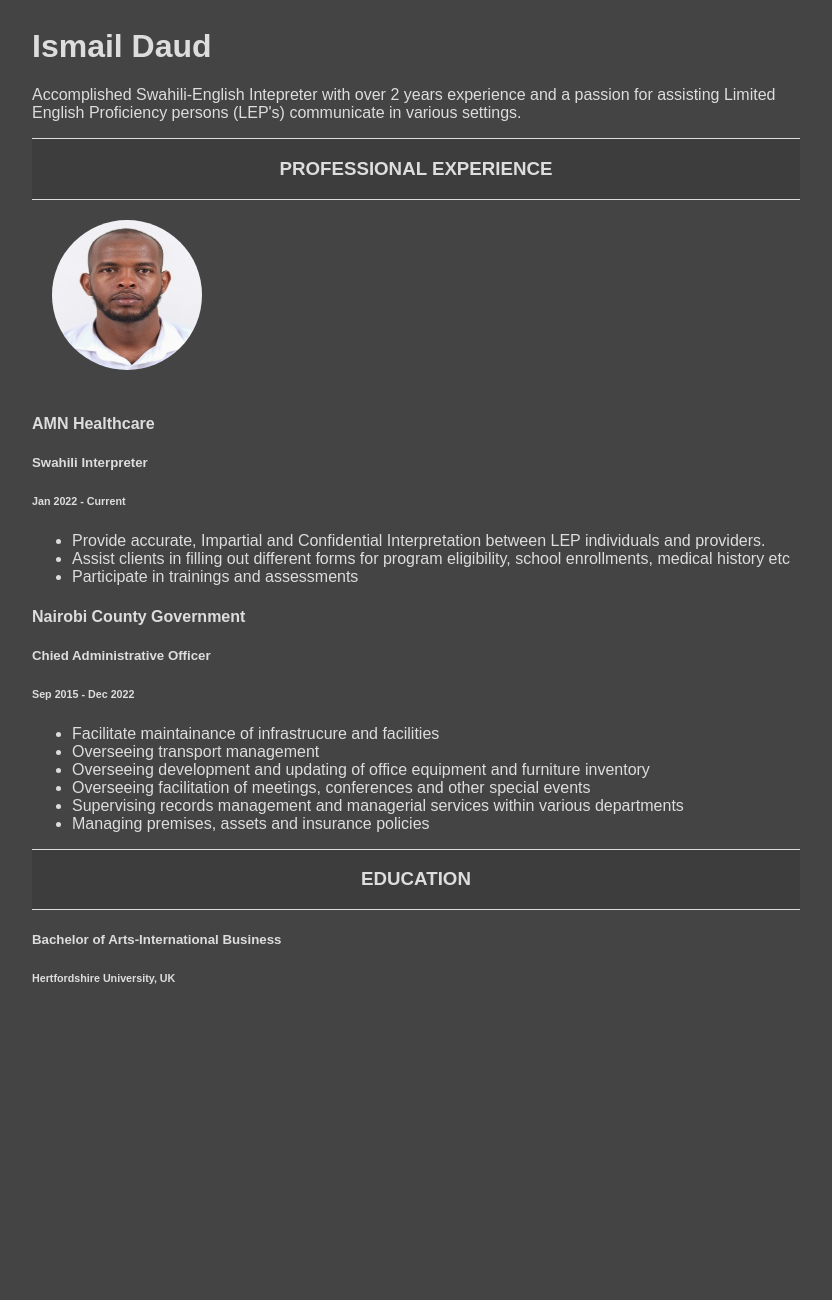
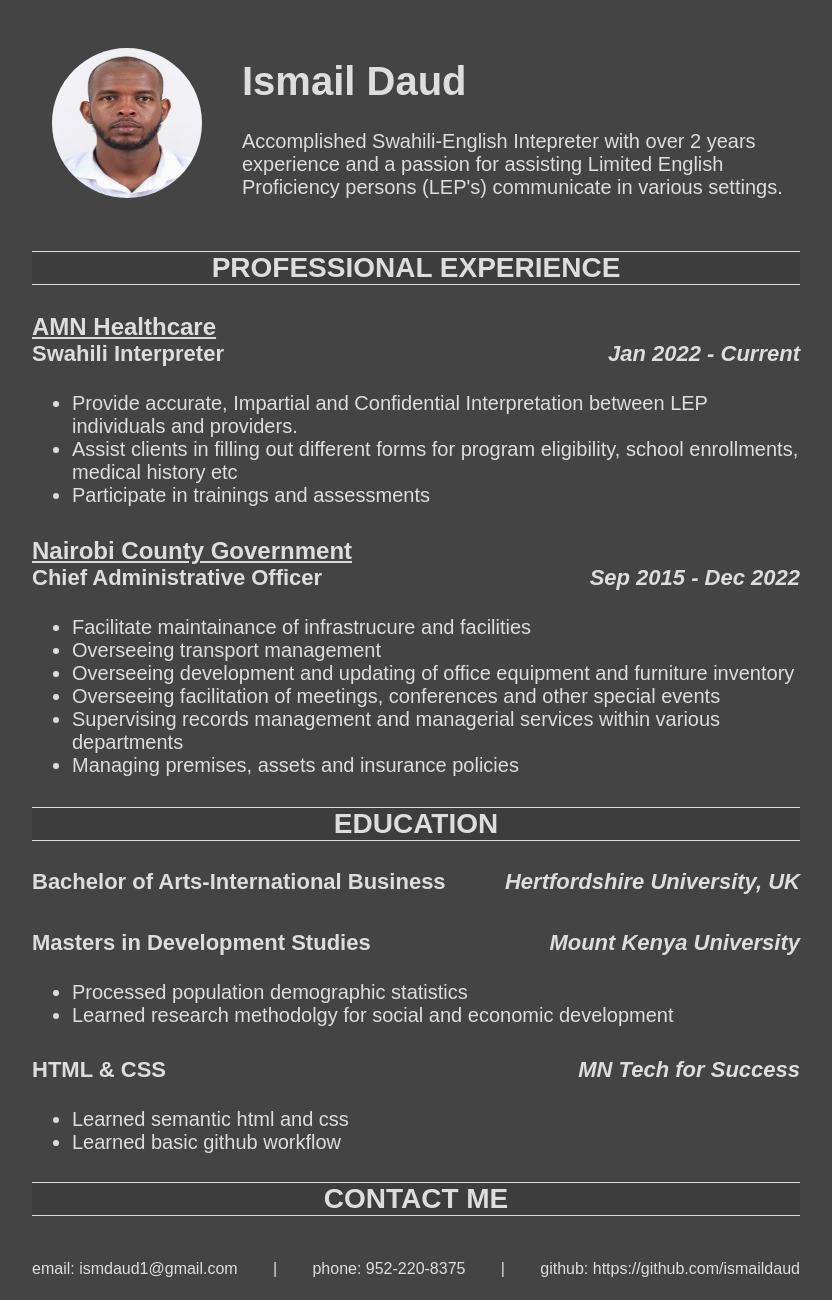
Before and after one commit to ismaildaud/ismaildaud.github.io, a plain HTML site: page index.html in a window 1280 px wide. Shown: the part 100-1400 px from the top of the page, without its empty margins (224-1056 px from the left). Before the commit the page ends 1212 px from the top, so only its background shows below. Drawn offline with Linux system fonts and the light colour scheme; files whose address does not match are found by name.

Commit message:
image,semantic elements, flexbox

```diff
--- a/index.html
+++ b/index.html
@@ -7,21 +7,27 @@
   <link rel="stylesheet" href="style.css" />
 </head>
 <body>
-  <div>
+
+  <header>
+    <div class="profile-section">
+      <img src="daudismailpic.jpg" alt="Profile Picture" class="profile-pic">
+    </div>
+    <div>
     <h1>Ismail Daud</h1>
     <p>Accomplished Swahili-English Intepreter with over 2 years experience and a passion for assisting Limited English Proficiency persons (LEP's) communicate in various settings. </p>
-  </div>
+    </div>
+  </header>
 
-  <div class="exp-header">
+  <section class="experience">
     <h3>Professional Experience</h3>
-  </div>
-  <div class="profile-section">
-    <img src="C:\Users\User\OneDrive\Documents\ismaildaud.github.io\daudismailpic.jpg" alt="Profile Picture" class="profile-pic">
-  </div>
-  <div>
+
+
+  <div class="role">
     <h4>AMN Healthcare</h4>
+    <div class="role-header">
     <h5>Swahili Interpreter</h5>
     <h6>Jan 2022 - Current</h6>
+  </div>
 
     <ul>
       <li>Provide accurate, Impartial and Confidential Interpretation between LEP individuals and providers.</li>
@@ -33,10 +39,12 @@
 
   </div>
 
-   <div>
+   <div class="role">
     <h4>Nairobi County Government</h4>
-    <h5>Chied Administrative Officer</h5>
+    <div class="role-header">
+    <h5>Chief Administrative Officer</h5>
     <h6>Sep 2015 - Dec 2022</h6>
+  </div>
 
     <ul>
       <li>Facilitate maintainance of infrastrucure and facilities</li>
@@ -47,14 +55,58 @@
       <li>Managing premises, assets and insurance policies</li>
     </ul>
   </div>
+</section>
 
-  <div class="exp-header">
+  <section class="education">
     <h3>Education</h3>
-  </div>
 
-  <div>
+  <div class="role">
+  <div class="role-header">
     <h5>Bachelor of Arts-International Business</h5>
     <h6>Hertfordshire University, UK</h6>
   </div>
+</div>
+<div class="role">
+  <div class="role-header">
+    <h5>Masters in Development Studies</h5>
+    <h6>Mount Kenya University</h6>
+  </div>
+    <ul>
+      <li> Processed population demographic statistics</li>
+      <li> Learned research methodolgy for social and economic development</li>
+    </ul>
+  </div>
+</div>
+<div class="role"></div>
+  <div class="role-header">
+    <h5>HTML & CSS </h5>
+    <h6>MN Tech for Success</h6>
+  </div>
+    <ul>
+      <li> Learned semantic html and css</li>
+      <li> Learned basic github workflow</li>
+    </ul>
+  </div>
+</div>
+</section>
+<footer>
+  <h3>
+    contact me
+  </h3>
+  <div>
+  <p>
+    email: ismdaud1@gmail.com
+  </p>
+  <p> | </p>
+  <p>
+    phone: 952-220-8375
+  </p>
+  <p> | </p>
+  <p>
+    github: https://github.com/ismaildaud
+  </p>
+</div>
+
+</footer>
 </body>
 </html>
--- a/style.css
+++ b/style.css
@@ -1,3 +1,6 @@
+html{
+  font-size: 20px;
+}
 body{
   background-color: #444444;
   color: #dddddd;
@@ -5,12 +8,71 @@ body{
   margin: 10% 20%
 }
 
-.exp-header{
+
+header{
+  display: flex;
+  gap: 20px;
+  align-items: center;
+  margin-bottom: 10px;
+}
+
+.profile-pic{
+  width: 150px;
+  height: auto;
+  border-radius: 50%;
+  margin: 0;
+
+
+}
+
+footer {
+  font-size: .8rem;
+}
+footer div{
+  display : flex;
+  justify-content: space-between;
+  .col:hover {
+    background-color: lightblue;
+  }
+
+
+
+}
+
+h3 {
   text-align: center;
   text-transform: uppercase;
   border-top: 1px solid #dddddd;
   border-bottom: 1px solid #dddddd;
   background-color: rgba(0,0,0,0.1);
+  font-size: 1.4rem;
+
+}
+
+.role {
+  margin-bottom: 30px;
+
+}
+.role-header{
+  display: flex;
+  justify-content: space-between;
+  align-items: baseline;
+
+}
+
+h4 {
+  font-size: 1.2rem;
+  margin: 0;
+  text-decoration: underline;
+}
+
+h5, h6 {
+  font-size: 1.1rem;
+  margin: 0 0 5px 0;
+}
+
+h6 {
+  font-style: italic;
 }
 
 .profile-pic{
```
